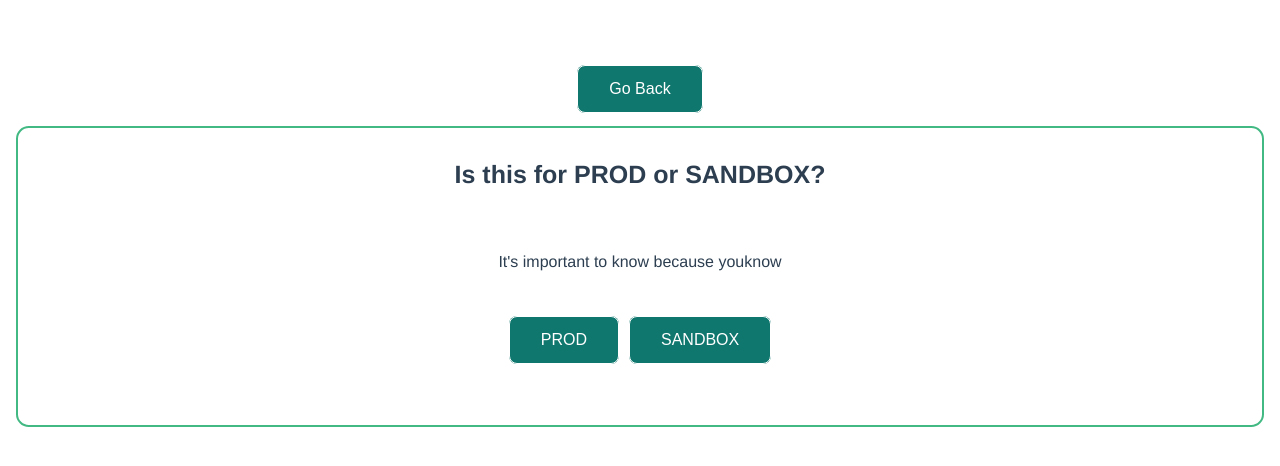
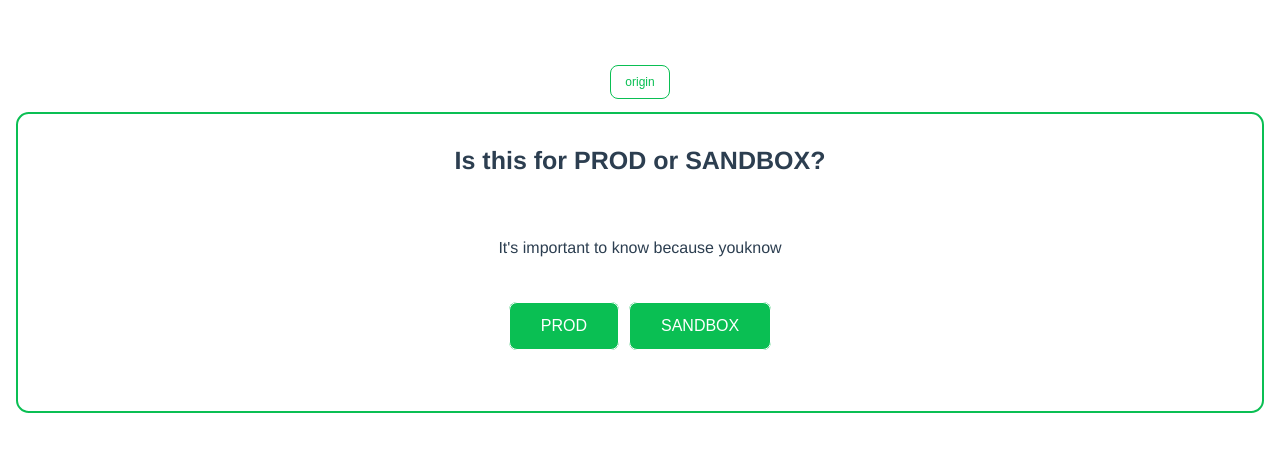
Before and after one commit to Seabhac-94/decision_tree_tool, a Vue app: page / in a window 1280 px wide. Both pictures are taken after a click on the button "Set up a payment method". Shown: the top 466 px of the page. Built offline with nearby package versions, Linux system fonts and the light colour scheme.

Commit message:
Added breadcrumbs and deleted dead code

```diff
--- a/src/App.vue
+++ b/src/App.vue
@@ -14,6 +14,7 @@ export default {
 };
 </script>
 <style>
+
 #app {
 font-family: 'Avenir', Helvetica, Arial, sans-serif;
 -webkit-font-smoothing: antialiased;
@@ -22,11 +23,11 @@ text-align: center;
 color: #2c3e50;
 margin-top: 60px;
 }
+
 button {
-    background-color: #10776e; /* Green */
+  background-color: #0abf53; /* Green */
   border: 0.3rem #ffff;
   outline: 1px solid #ffff;
-    outline-radius: 0.5rem;
   outline-offset: -0.1rem;
   margin: 5px;
   color: white;
@@ -37,4 +38,23 @@ button {
   border-radius: 0.5rem;
   font-size: 16px;
 }
+
+.breadcrumb {
+  background-color: #ffff; /* Green */
+  outline: 1px solid #0abf53;
+  outline-offset: -0.1rem;
+  color: #0abf53;
+  padding: 10px 15px;
+  text-align: center;
+  text-decoration: none;
+  display: inline-block;
+  border-radius: 0.5rem;
+  font-size: 12px;
+
+}
+
+.bc-container {
+  margin-left:0;
+  position: relative;
+}
 </style>
--- a/src/components/Modal.vue
+++ b/src/components/Modal.vue
@@ -3,7 +3,9 @@
       <div class="row">
         <div class="col-md-6">
           <div class="js-step-container">
-            <button @click="goBack($event, previous)" :class="{active:index == btnSelected}" class="btn backbtn btn-outline-primary" type="button"> Go Back </button>
+            <div class="bc-container">
+              <button v-for="item in previous" v-bind:key="item.label" @click="goBack($event, item.label)" class="btn breadcrumb btn-outline-primary" type="button">{{item.label}}</button>
+            </div>
             <div class="card-node">
                 <div class="card-title">{{ this.visible.title }}</div>
                 <p>{{ this.visible.description }}</p>
@@ -31,8 +33,6 @@ export default {
   created: function () {
    this.object = this.getFullObject("origin");
    this.visible = this.object;
-   this.logCurrent();
-
 
   },
   data() {
@@ -76,77 +76,39 @@ export default {
     },
 
 
-    getPrevious() {
+    getPrevious(previous) {
 
         let sub = this.object;
-        for (let i=0; i<this.previous.length; i++) {
+        let ind =  this.previous.findIndex(x => x.label === previous);
+        let temp = this.previous.slice(0, ind +1);
+
+
+        for (let i=0; i<temp.length; i++) {
             for ( let j=0; j<sub.children.length; j++) {
-                if(sub.children[j].label == this.previous[i].label){
+                if(sub.children[j].label == temp[i].label){
                     sub = sub.children[j];
                     break;
                 }
             }
         }
-        this.previous.pop(this.previous.length);
+        this.previous.length = ind;
 
         return sub;
     },
 
 
     loadStep(btn, nextStep) {
-    this.previous.push({'label': this.visible.label });
 
+      this.previous.push({'label': this.visible.label });
+      this.visible = this.getSubObject(this.visible, nextStep);
 
-      let card = btn.closest(".js-step-card"),
-        classes = card.classList,
-        currentCard = false;
-
-      if (classes.contains("current")) {
-        classes.remove("current");
-        currentCard = true;
-
-      }
-
-      if (currentCard) {
-        //let thing = document.getElementsByClassName('cardlab')[0].firstChild.data;
-        this.visible = this.getSubObject(this.visible, nextStep);
-
-      } else if (!currentCard) {
-        //reset steps to clicked
-        this.visible = this.getSubObject(this.visible, nextStep);
-
-      } else {
-        alert("Last Step");
-
-      }
-    //this.logCurrent();
-
+      //this.logCurrent();
     },
 
 
     goBack(event, previous) { //btn param
 
-      let card = document.getElementsByClassName('card')[0] ,
-        classes = card.classList,
-        currentCard = false;
-
-      if (classes.contains("current")) {
-        classes.remove("current");
-        currentCard = true;
-
-      }
-
-      if (currentCard) {
-        this.visible = this.getPrevious(this.object, previous);
-
-
-      } else if (!currentCard) {
-        // reset steps to clicked
-        this.visible = this.getPrevious(this.object, previous);
-
-      }
-
-    //this.logCurrent();
+        this.visible = this.getPrevious(previous);
 
     }
 
@@ -163,7 +125,7 @@ export default {
 
 .card-node {
   padding: 2rem;
-  border: solid 2px #42b983;
+  border: solid 2px #0abf53;
   border-radius: 0.8rem;
   margin: 0.5rem;
 
--- a/src/components/StepBtn.vue
+++ b/src/components/StepBtn.vue
@@ -1,6 +1,6 @@
 <template>
   <div class="d-flex gap-2">
-    <button v-for="(item, label) in answers" :key="label" @click="btnClick($event, item, index)" :class="{active:index == btnSelected}" class="btn btn-outline-primary" type="button">{{ item.label }}</button>
+    <button v-for="(item, label) in answers" :key="label" @click="btnClick($event, item, index)" class="btn btn-outline-primary" type="button">{{ item.label }}</button>
   </div>
 </template>
 
```
Lines whose indentation alone changed are shown as unchanged.
